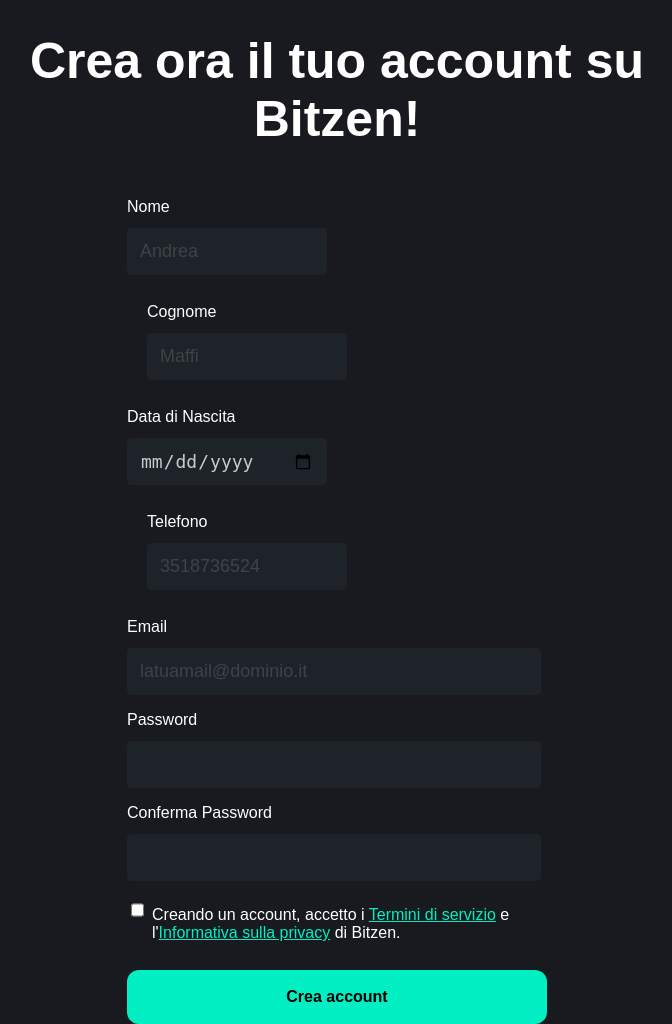
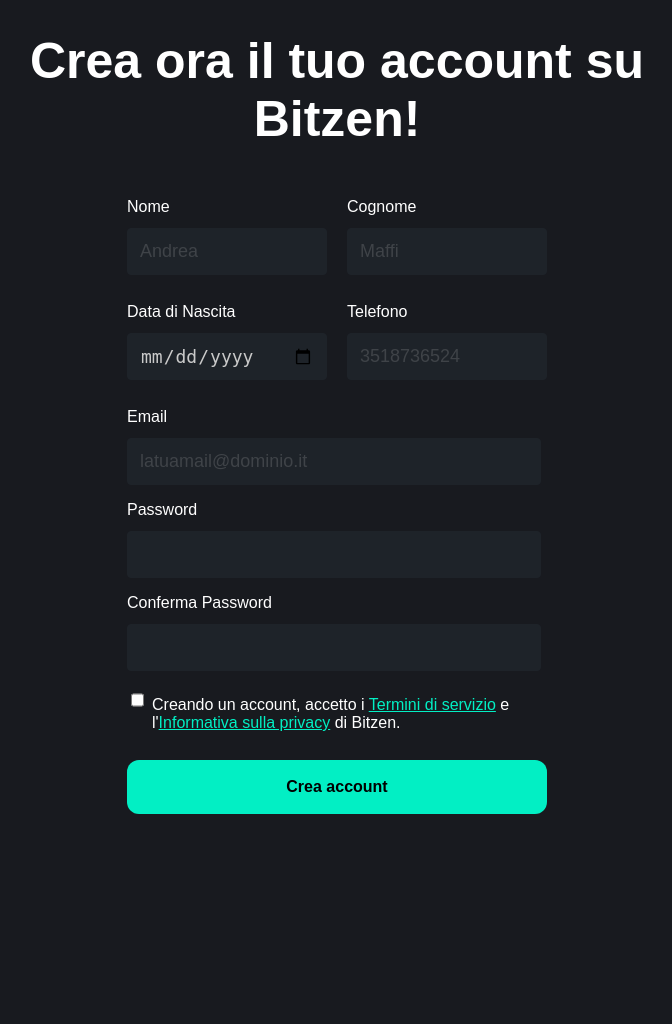
Before and after one commit to EggMannFn/Bitzen, a PHP site: page /register/register.php in a window 1280 px wide. Shown: the part 156-1180 px from the top of the page, without its empty margins (303-975 px from the left). After the commit the page ends 970 px from the top, so only its background shows below. Run offline with PHP 8.4, Linux system fonts and the light colour scheme.

Commit message:
fixato div

```diff
--- a/main.php
+++ b/main.php
@@ -125,9 +125,9 @@ require_once("processing/config.php");
                         echo '<td>' . $row['moneta'] . '</td>';
                         echo '<td>' . $row['quantita'] . '</td>';
                         if($row['tipologia'] == "buy"){
-                            echo '<td style="color: green;">' . $row['tipologia'] . '</td>';
+                            echo '<td style="color: rgb(0, 232, 182);">' . $row['tipologia'] . '</td>';
                         } else {
-                            echo '<td style="color: red;">' . $row['tipologia'] . '</td>';
+                            echo '<td style="color: rgb(208, 89, 89);">' . $row['tipologia'] . '</td>';
                         }
                         echo '<td>' . $row['prezzo'] . '</td>';
                         echo '<td>' . $row['timestamp'] . '</td>';
--- a/register/register.css
+++ b/register/register.css
@@ -121,3 +121,10 @@ input[type="submit"] {
 ::placeholder{
     color: #cacaca31;
 }
+
+
+.div-allinea{
+    display: flex;
+    justify-content: center;
+    align-items: center;
+}
--- a/register/register.php
+++ b/register/register.php
@@ -51,7 +51,8 @@ $email = isset($_POST['email']) ? $_POST['email'] : '';
             <form action="scriptRegister.php" method="post">
 
 
-                    <div class="form-group-line">
+            <div class="div-allinea">
+            <div class="form-group-line">
                         <label for="nome">Nome</label>
                         <input type="text" id="nome" name="nome" required placeholder="Andrea">
                     </div>
@@ -59,9 +60,11 @@ $email = isset($_POST['email']) ? $_POST['email'] : '';
                         <label for="cognome">Cognome</label>
                         <input type="text" id="cognome" name="cognome" required placeholder="Maffi">
                     </div>
+            </div>
 
 
-                <div class="form-group-line">
+            <div class="div-allinea">
+            <div class="form-group-line">
                     <label for="data_nascita">Data di Nascita</label>
                     <input type="date" id="data_nascita" name="data_nascita" required>
                 </div>
@@ -69,6 +72,10 @@ $email = isset($_POST['email']) ? $_POST['email'] : '';
                     <label for="telefono">Telefono</label>
                     <input type="text" id="telefono" name="telefono" required placeholder="3518736524">
                 </div>
+
+            </div>
+
+
                 <div class="form-group">
                     <label for="email">Email</label>
                     <input type="email" id="email" name="email" required placeholder="latuamail@dominio.it" value="<?php echo $email; ?>">
```
